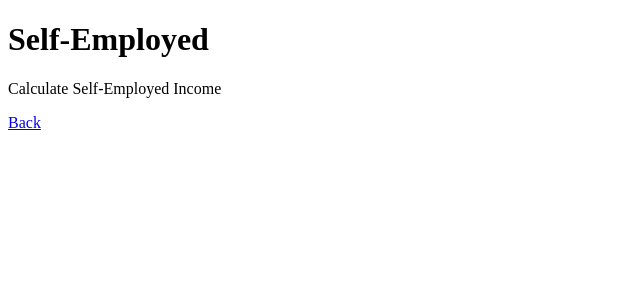
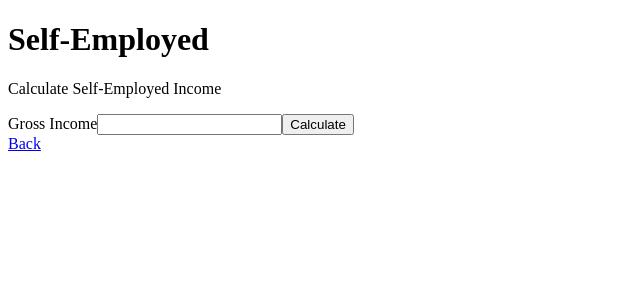
Before and after one commit to benyomtov/incomecalculator, a React (Create React App) app in the folder income_frontend/: page /selfemployed in a window 1280 px wide. Shown: the top 300 px of the page, without its empty margins (0-640 px from the left). Built offline with nearby package versions, Linux system fonts and the light colour scheme; the HTML template or start-up script is replaced by a standard one.

Commit message:
set up logic for self-employed income calculator

```diff
--- a/income_frontend/src/components/SelfEmployed/SelfEmployed.jsx
+++ b/income_frontend/src/components/SelfEmployed/SelfEmployed.jsx
@@ -1,13 +1,70 @@
-import React from 'react';
+import React, { useState } from 'react';
 import { Link } from 'react-router-dom';
 import './SelfEmployed.css';
 
 const SelfEmployed = () => {
+
+    const [grossIncome, setGrossIncome] = useState('');
+    const [result, setResult] = useState(null);
+
+    const hadleGrossIncomeChange = (event) => {
+        setGrossIncome(event.target.value);
+    };
+
+    const handleNetIncomeCalculation = (event) => {
+        event.preventDefault();
+
+        if (!grossIncome) {
+            setResult(null);
+            return;
+        }
+
+        if (isNaN(grossIncome)) {
+            setResult({
+                calculatedNetIncome: 'Please enter a valid number'
+            });
+            return;
+        }
+
+        const calculatedDeductedIncome = grossIncome * 0.51;
+        const roundedDeductedIncome = calculatedDeductedIncome.toFixed(2);
+        const calculatedNetIncome = grossIncome - roundedDeductedIncome;
+
+        const weeklyNetIncome = calculatedNetIncome / 52;
+        const roundedWeeklyNetIncome = weeklyNetIncome.toFixed(2);
+
+        const hourlyWage = roundedWeeklyNetIncome / 30;
+        const roundedHourlyWage = hourlyWage.toFixed(2);
+
+        setResult({
+            calculatedNetIncome: calculatedNetIncome,
+            calculatedHourlyWage: roundedHourlyWage,
+            eligibility: roundedHourlyWage < 15.13 ? 'Not Eligible for CCAP' : 'Eligible for CCAP'});
+    };
+
     return (
         <div className="selfemployed">
         <div className="selfemployed__content">
             <h1 className="selfemployed__title">Self-Employed</h1>
             <p className="selfemployed__description">Calculate Self-Employed Income</p>
+            <form onSubmit={handleNetIncomeCalculation}>
+                <label htmlFor="grossIncome">Gross Income</label>
+                <input
+                    id="grossIncome"
+                    type="text"
+                    value={grossIncome}
+                    onChange={hadleGrossIncomeChange}
+                />
+                <button type="submit">Calculate</button>
+            </form>
+            {result && (
+                <div className="selfemployed__result">
+                    <p>Net Income: ${result.calculatedNetIncome}</p>
+                    <p>Hourly Wage: ${result.calculatedHourlyWage}</p>
+                    <p>Eligibility: {result.eligibility}</p>
+                </div>
+            )}
+
             <Link to="/" >Back</Link>
 
         </div>
```
